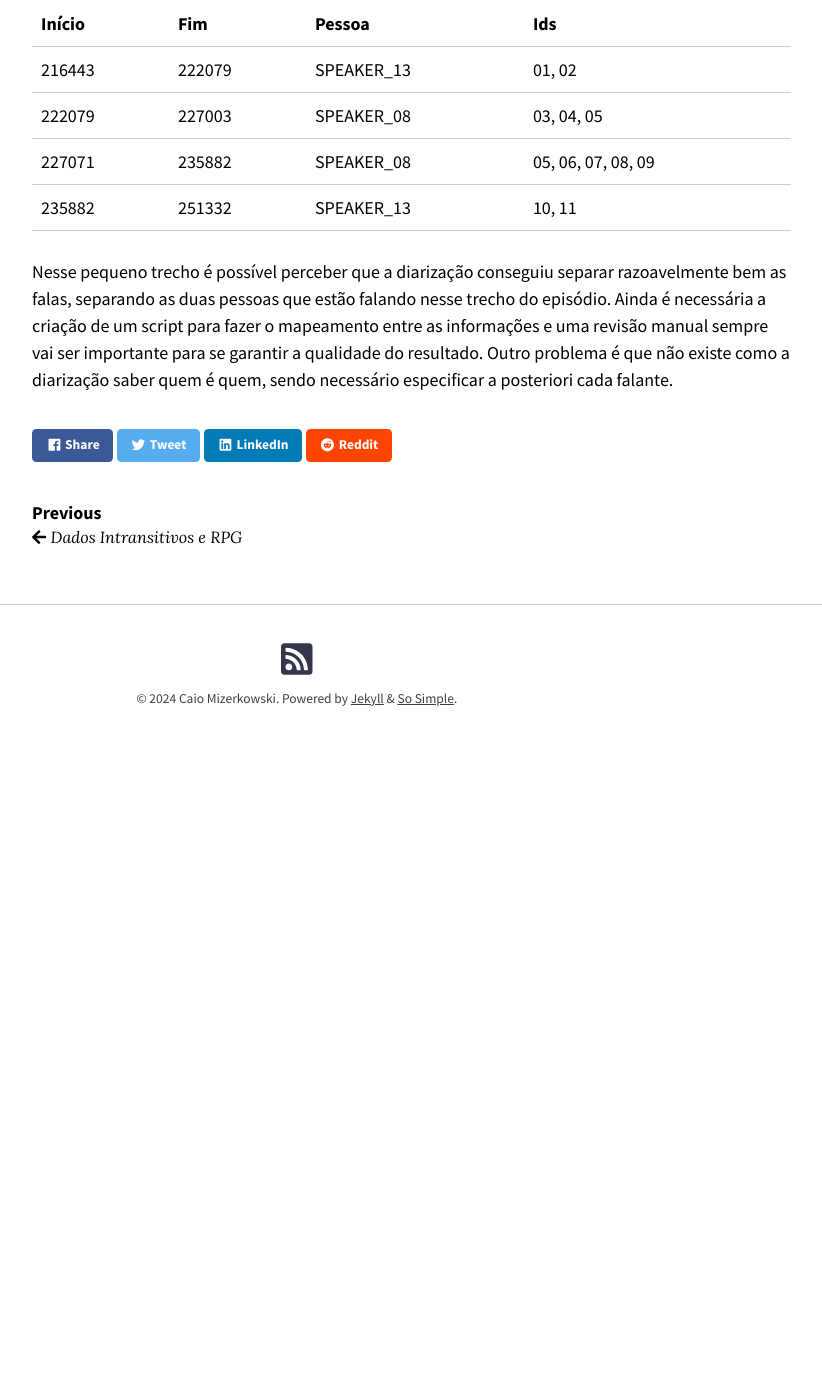
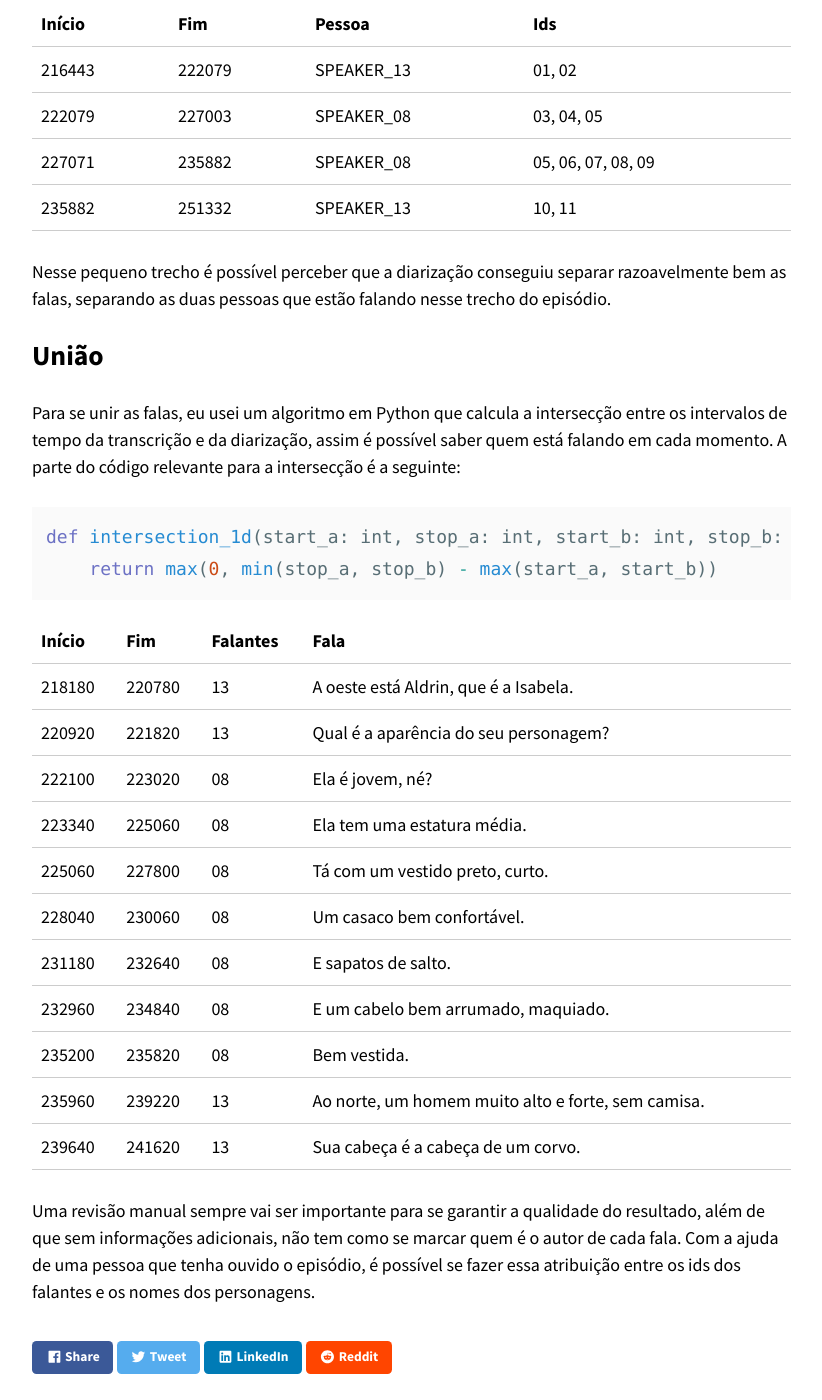
Before and after one commit to CaioMizerkowski/CaioMizerkowski.github.io, a Jekyll site: the page built from _posts/2024-04-20-Transcricao_e_diarizacao.md, in a window 1280 px wide and 1400 px high, scrolled down 4140 px. Shown: the whole window, without its empty margins (343-1165 px from the left). Built offline with Jekyll 4.4.1, drawn with Linux system fonts in a browser that asks for light colours; nearby versions of some CDN libraries; before the commit the page ends 4921 px from its top, so only the background shows below that.

Commit message:
atualizada postagem

````diff
--- a/_posts/2024-04-20-Transcricao_e_diarizacao.md
+++ b/_posts/2024-04-20-Transcricao_e_diarizacao.md
@@ -120,4 +120,29 @@ Um trecho do episódio e a diarização gerada, com os valores em milissegundos,
 | 227071 | 235882 | SPEAKER_08 | 05, 06, 07, 08, 09 |
 | 235882 | 251332 | SPEAKER_13 | 10, 11 |
 
-Nesse pequeno trecho é possível perceber que a diarização conseguiu separar razoavelmente bem as falas, separando as duas pessoas que estão falando nesse trecho do episódio. Ainda é necessária a criação de um script para fazer o mapeamento entre as informações e uma revisão manual sempre vai ser importante para se garantir a qualidade do resultado. Outro problema é que não existe como a diarização saber quem é quem, sendo necessário especificar a posteriori cada falante.
+Nesse pequeno trecho é possível perceber que a diarização conseguiu separar razoavelmente bem as falas, separando as duas pessoas que estão falando nesse trecho do episódio.
+
+## União
+
+Para se unir as falas, eu usei um algoritmo em Python que calcula a intersecção entre os intervalos de tempo da transcrição e da diarização, assim é possível saber quem está falando em cada momento. A parte do código relevante para a intersecção é a seguinte:
+
+```py
+def intersection_1d(start_a: int, stop_a: int, start_b: int, stop_b: int) -> int:
+    return max(0, min(stop_a, stop_b) - max(start_a, start_b))
+```
+
+| Início | Fim | Falantes | Fala |
+| --- | --- | --- | --- |
+| 218180 | 220780 | 13 | A oeste está Aldrin, que é a Isabela. |
+| 220920 | 221820 | 13 | Qual é a aparência do seu personagem? |
+| 222100 | 223020 | 08 | Ela é jovem, né? |
+| 223340 | 225060 | 08 | Ela tem uma estatura média. |
+| 225060 | 227800 | 08 | Tá com um vestido preto, curto. |
+| 228040 | 230060 | 08 | Um casaco bem confortável. |
+| 231180 | 232640 | 08 | E sapatos de salto. |
+| 232960 | 234840 | 08 | E um cabelo bem arrumado, maquiado. |
+| 235200 | 235820 | 08 | Bem vestida. |
+| 235960 | 239220 | 13 | Ao norte, um homem muito alto e forte, sem camisa. |
+| 239640 | 241620 | 13 | Sua cabeça é a cabeça de um corvo. |
+
+Uma revisão manual sempre vai ser importante para se garantir a qualidade do resultado, além de que sem informações adicionais, não tem como se marcar quem é o autor de cada fala. Com a ajuda de uma pessoa que tenha ouvido o episódio, é possível se fazer essa atribuição entre os ids dos falantes e os nomes dos personagens.
````
